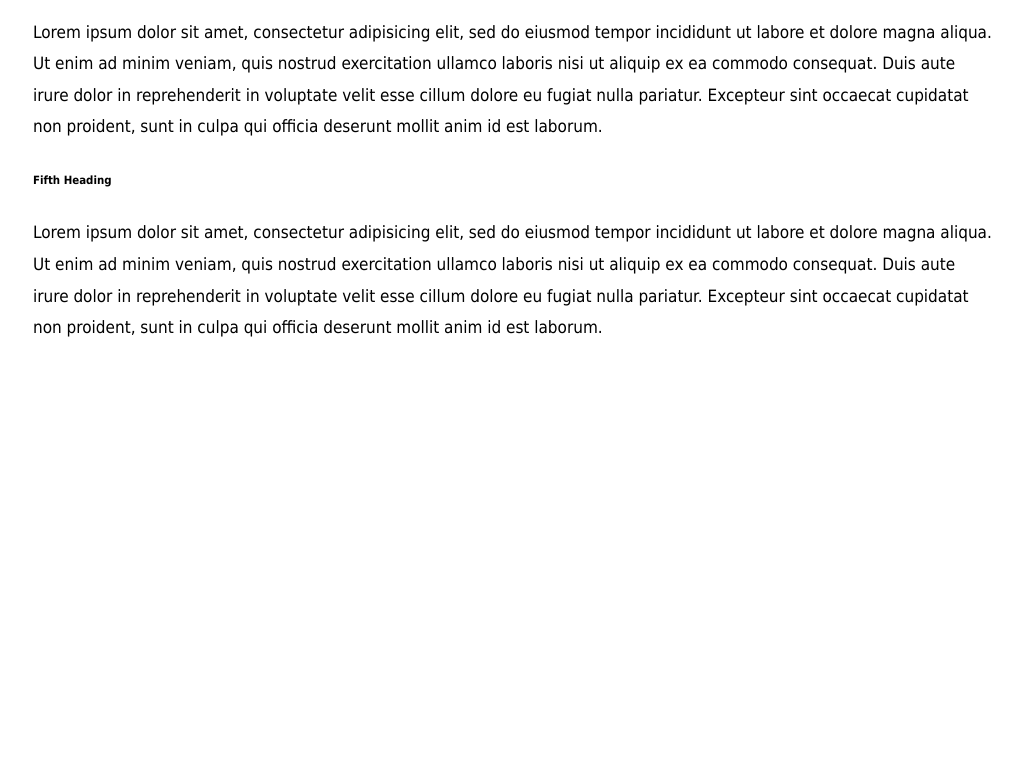
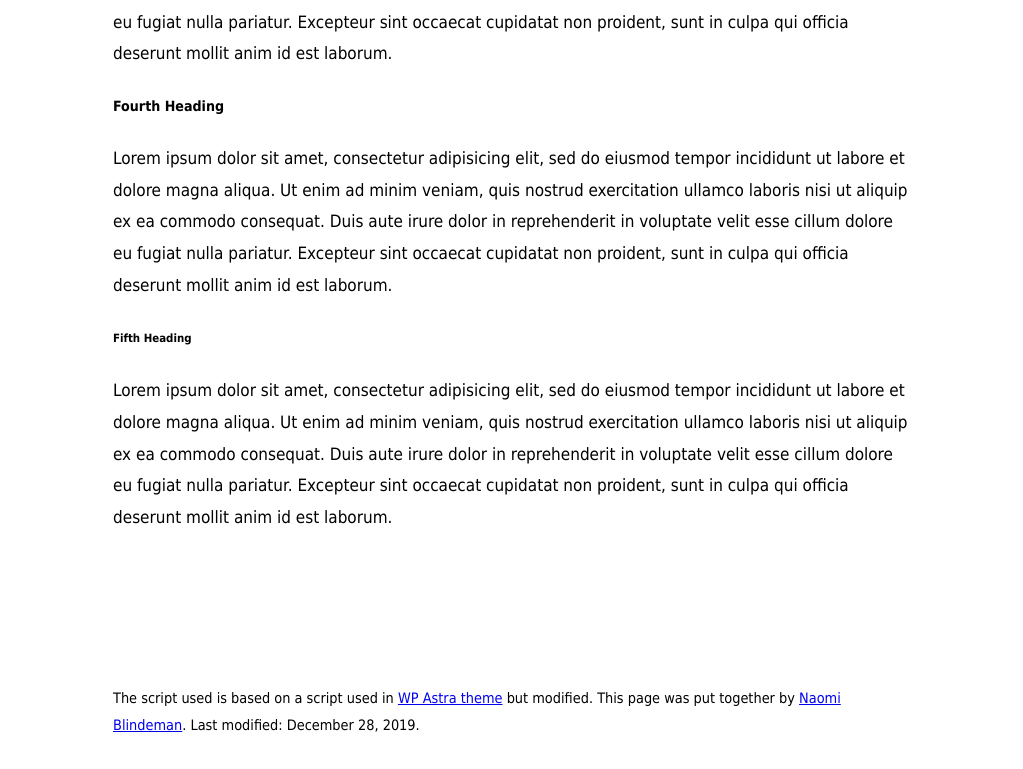
Before and after one commit to Blindeman/bw-scroll-to-top, a plain HTML site: page index.html in a window 1280 px wide. Shown: the part 1330-2099 px from the top of the page, without its empty margins (127-1150 px from the left). Before the commit the page ends 1707 px from the top, so only its background shows below. Drawn offline with nearby package versions, Linux system fonts and the light colour scheme.

Commit message:
Added a demo, a colophon and some styling

```diff
--- a/index.html
+++ b/index.html
@@ -21,20 +21,24 @@
 		}
 		#site-navigation,
 		#masthead,
-		#page-content {
-			margin: 0 auto 5.5rem;
+		#page-content,
+		#colophon {
+			margin: 0 auto;
 			width: 94%;
 		}
-		@media screen and (min-width: 962px) {
+		@media screen and (min-width: 802px) {
 			#site-navigation,
 			#masthead,
-			#page-content {
+			#page-content,
+			#colophon {
 				margin: 0;
 				padding: 1rem 20%;
-				padding: 1rem calc( 50vw - ( 960px / 2 ) );
+				padding: 1rem calc( 50vw - ( 800px / 2 ) );
 				width: auto;
 			}
 		}
+		#page-content { margin-bottom: 5.5rem; }
+		#colophon { font-size: 0.9rem; }
 
 		/* F U N C T I O N A L */
 		html { scroll-behavior: smooth; }
@@ -96,7 +100,7 @@
 		<h1>Scroll to Top</h1>
 	</header>
 	<div id="page-content">
-		<p>A JS/jQuery scroll-to-top script (adjusted from the one used in the WP Astra theme) that doesn't intefere with the functioning of :target and which isn't impaired by using CSS scroll-behavior.<br><strong>Consists of the following parts:</strong></p>
+		<p>A JS/jQuery scroll-to-top script (adjusted from the one used in the <a href="https://wpastra.com/" target="_blank">WP Astra theme</a>) that doesn't intefere with the functioning of :target and which isn't impaired by using CSS scroll-behavior.<br><strong>Consists of the following parts:</strong></p>
 		<ul>
 			<li>CSS in the header to light up the target and position the scroll-to-top button</li>
 			<li>A little HTML markup for the scroll-to-top button</li>
@@ -140,7 +144,9 @@
 		cillum dolore eu fugiat nulla pariatur. Excepteur sint occaecat cupidatat non
 		proident, sunt in culpa qui officia deserunt mollit anim id est laborum.</p>
 	</div>
-	<footer id="colophon"></footer>
+	<footer id="colophon">
+		<p>The script used is based on a script used in <a href="https://wpastra.com/" target="_blank">WP Astra theme</a> but modified. This page was put together by <a href="https://blindemanwebsites.com" target="_blank">Naomi Blindeman</a>. Last modified: December 28, 2019.</p>
+	</footer>
 	<!-- Don't forget to change #site-navigation if your first visible element after the <body>-tag doesn't have the ID #site-navigation -->
 	<a href="#site-navigation" class="scrollup"><span class="screen-reader-text">Naar boven</span></a>
 	<script src="https://ajax.googleapis.com/ajax/libs/jquery/3.4.1/jquery.min.js"></script>
```
Also changed, not shown: 1 other file.
